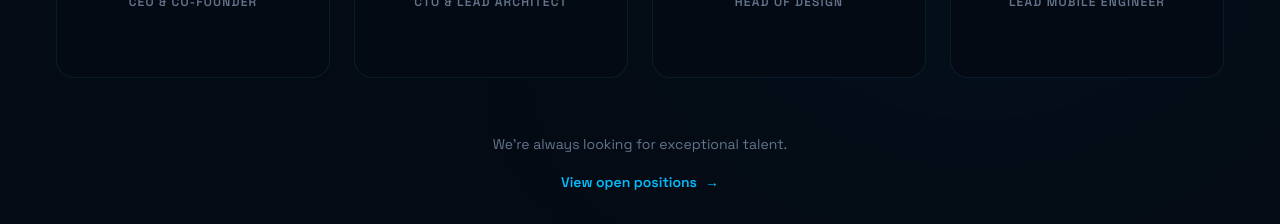
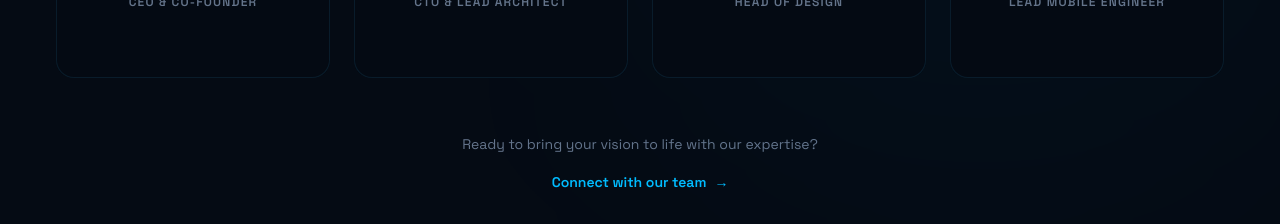
Before and after one commit to QuantumBlazeSoftwareSolution/quantum-blaze, a Next.js app: page / in a window 1280 px wide. Shown: the part 7780-8004 px from the top of the page. Built offline with nearby package versions, Linux system fonts and the light colour scheme.

Commit message:
Update Team.tsx

```diff
--- a/src/components/sections/Team.tsx
+++ b/src/components/sections/Team.tsx
@@ -221,13 +221,13 @@ export function Team() {
           className="text-center mt-14"
         >
           <p className="text-sm mb-4" style={{ color: "var(--text-muted)" }}>
-            We&apos;re always looking for exceptional talent.
+            Ready to bring your vision to life with our expertise?
           </p>
           <a
             href="#contact"
             className="inline-flex items-center gap-2 text-sm font-semibold text-sky-400 hover:text-sky-300 transition-colors"
           >
-            View open positions <span>→</span>
+            Connect with our team <span>→</span>
           </a>
         </motion.div>
       </div>
```
